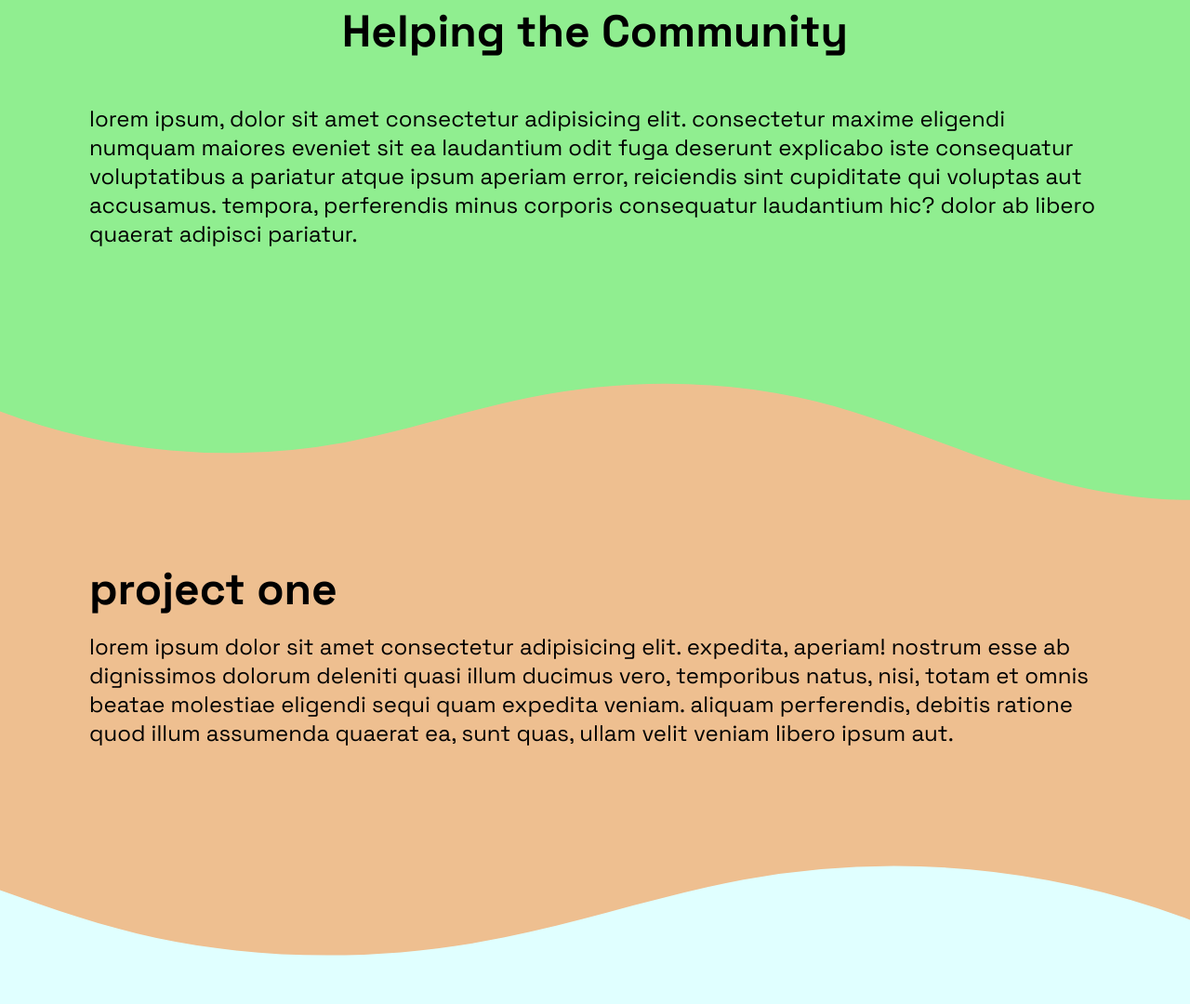
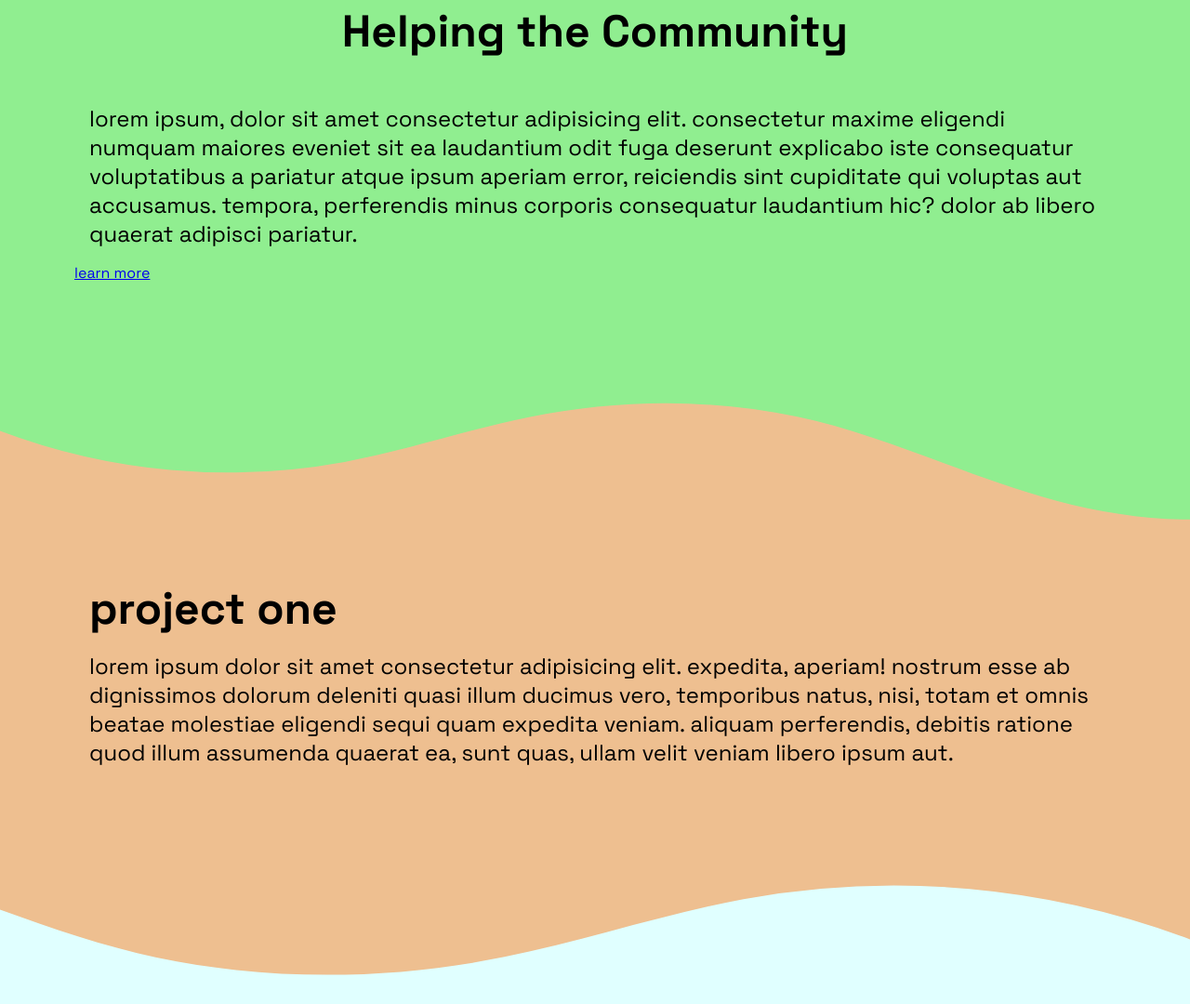
Before and after one commit to MasterMopers/engineers-, a plain HTML site: page index.html in a window 1280 px wide. Shown: the part 1147-2227 px from the top of the page at 93% size. Drawn offline with Linux system fonts and the light colour scheme.

Commit message:
fix bkg color

```diff
--- a/index.html
+++ b/index.html
@@ -32,11 +32,13 @@
     <section class="benefit">
         <h1 id="mainheader">Helping the Community</h1>
         <p>Lorem ipsum, dolor sit amet consectetur adipisicing elit. Consectetur maxime eligendi numquam maiores eveniet sit ea laudantium odit fuga deserunt explicabo iste consequatur voluptatibus a pariatur atque ipsum aperiam error, reiciendis sint cupiditate qui voluptas aut accusamus. Tempora, perferendis minus corporis consequatur laudantium hic? Dolor ab libero quaerat adipisci pariatur.</p>
+        <a href="aboutus.html">learn more</a>
         <div class="custom-shape-divider-top-1640977470">
             <svg data-name="Layer 1" xmlns="http://www.w3.org/2000/svg" viewBox="0 0 1200 120" preserveAspectRatio="none">
                 <path d="M321.39,56.44c58-10.79,114.16-30.13,172-41.86,82.39-16.72,168.19-17.73,250.45-.39C823.78,31,906.67,72,985.66,92.83c70.05,18.48,146.53,26.09,214.34,3V0H0V27.35A600.21,600.21,0,0,0,321.39,56.44Z" class="shape-fill"></path>
             </svg>
         </div>
+
     </section>
 
     <section class="projectone">
--- a/style.css
+++ b/style.css
@@ -54,7 +54,7 @@ li:hover {
 }
 
 body {
-    background: linear-gradient(45deg, rgb(255, 145, 161),pink);
+    background: #90BFEE;
 }
 
 h1 {
```
